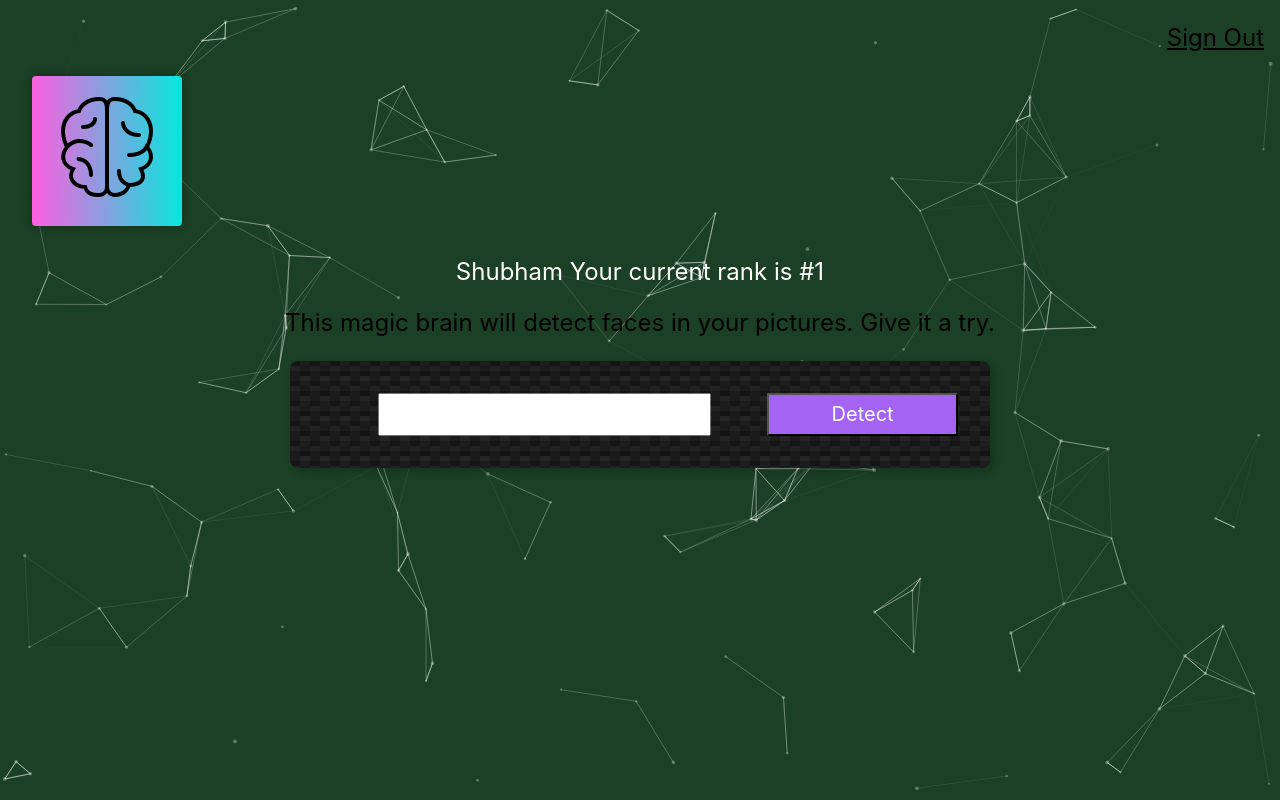
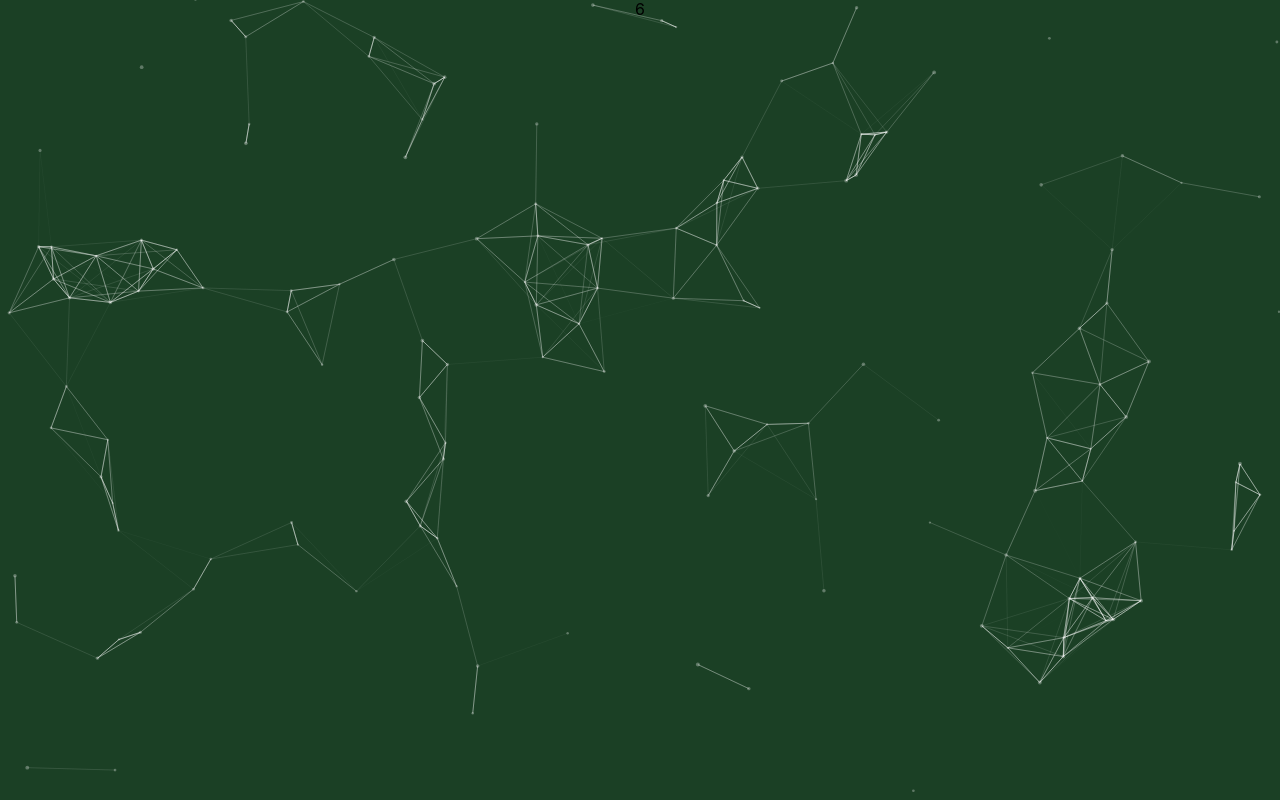
Before and after one commit to shubhamuni/smart_brain, a React (Create React App) app: page / in a window 1280 px wide. Built offline with nearby package versions, Linux system fonts and the light colour scheme.

Commit message:
code not working

```diff
--- a/src/App.js
+++ b/src/App.js
@@ -29,6 +29,7 @@ function App() {
 };
   return (
     <div className="App">
+
     { init && <Particles className='particles'
             id="tsparticles"
             particlesLoaded={particlesLoaded}
@@ -106,10 +107,16 @@ function App() {
             }}
         />
     }
-    <Navigation/>
-    <Logo/>
-    <Rank/>
-    <ImageLinkForm/>
+    {setTimeout(()=>{
+        return(
+            <div>
+            <Navigation/>
+            <Logo/>
+            <Rank/>
+            <ImageLinkForm/>
+            </div>
+        )
+    },1000)}
     </div>
   );
 }
```
